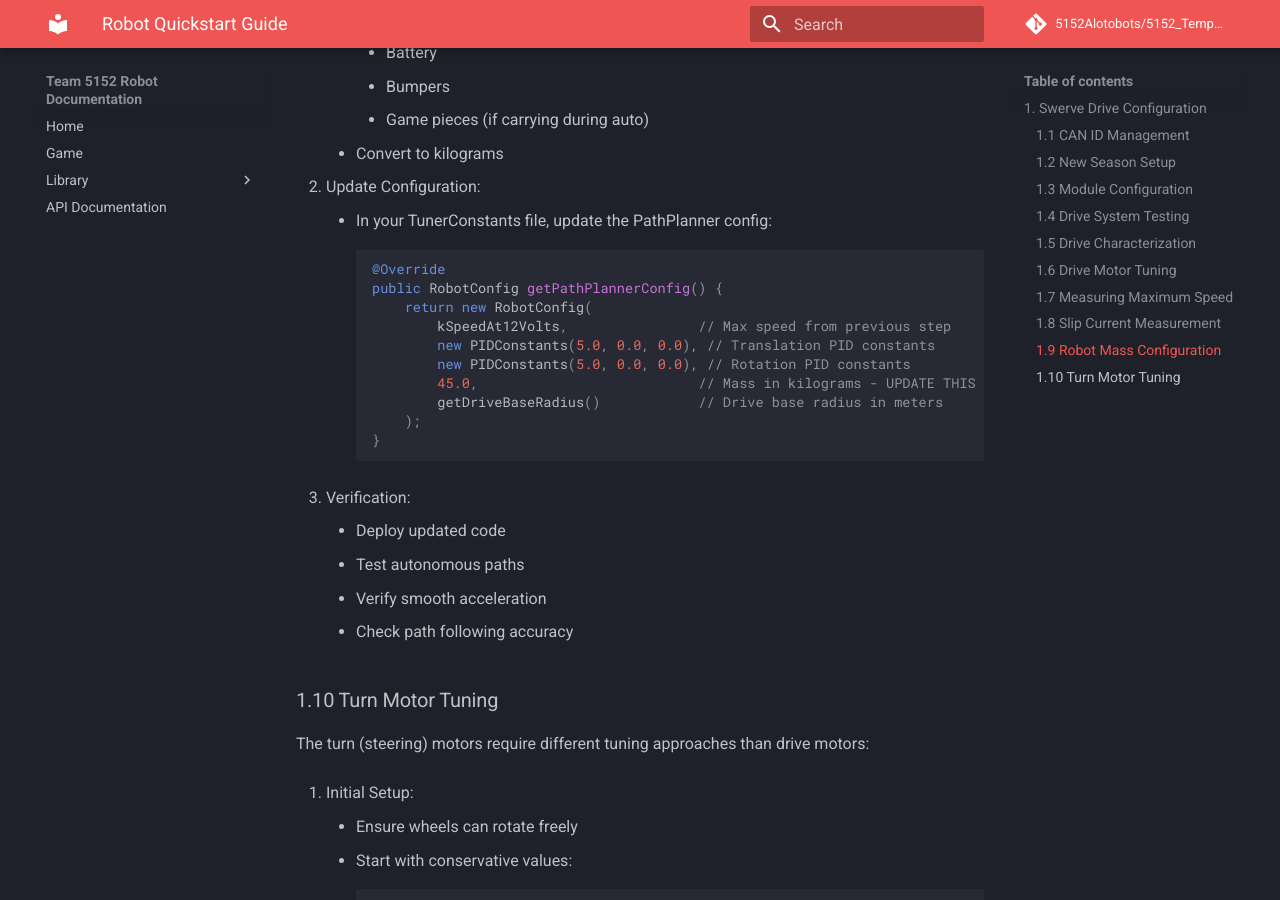
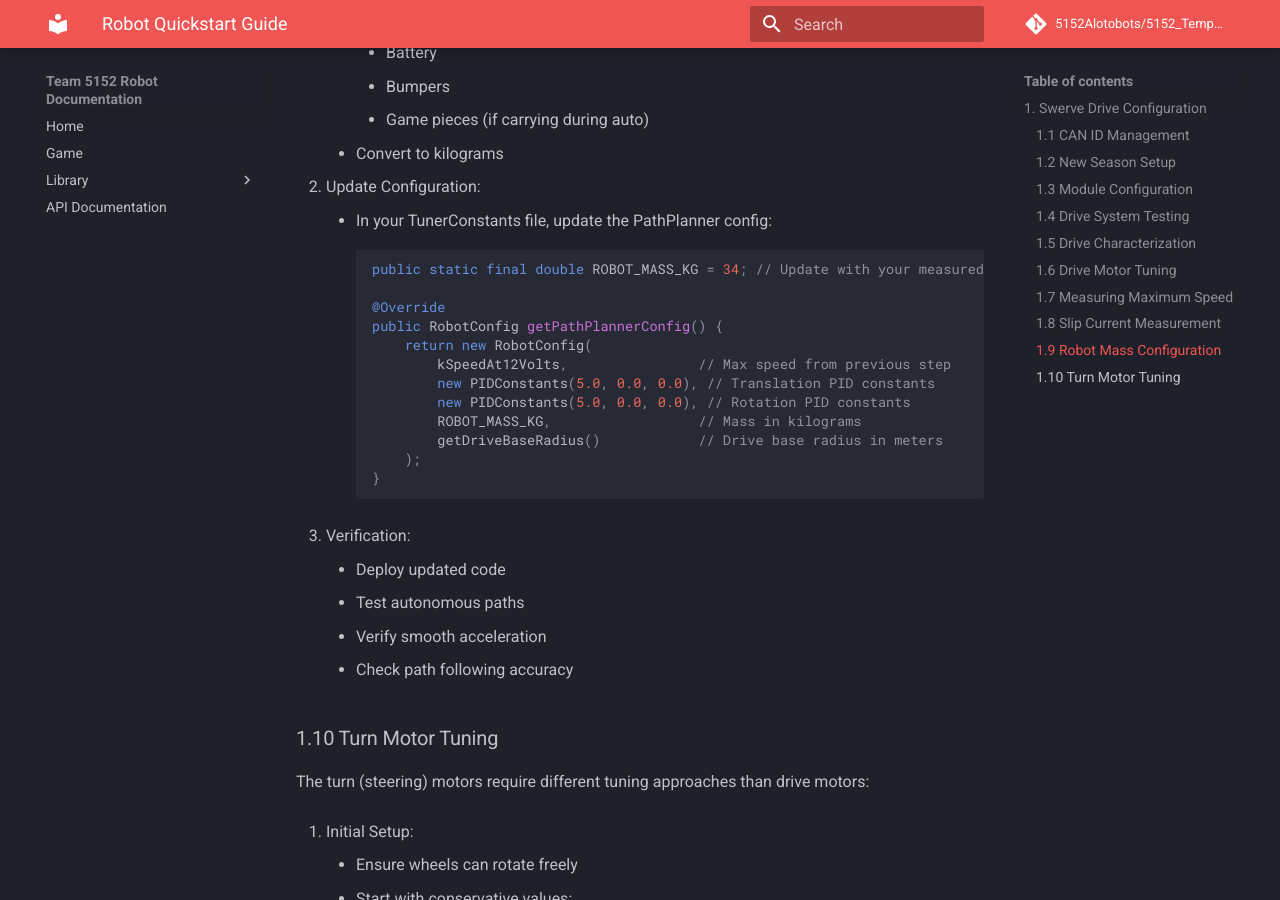
Before and after one commit to 5152Alotobots/5152_Template, an MkDocs documentation site: the page built from docs/mkdocs/docs/quickstart.md, in a window 1280 px wide and 900 px high, scrolled down 9137 px. Built offline with MkDocs 1.6.1 and Material for MkDocs 9.7.7, drawn with Linux system fonts in a browser that asks for light colours; comment, search, counter and statistics services are not loaded.

Commit message:
docs: Update PathPlanner config with named robot mass constant

````diff
--- a/docs/mkdocs/docs/quickstart.md
+++ b/docs/mkdocs/docs/quickstart.md
@@ -337,13 +337,15 @@ After setting up slip current limits, configure the robot's mass for PathPlanner
 2. Update Configuration:
     - In your TunerConstants file, update the PathPlanner config:
     ```java
+    public static final double ROBOT_MASS_KG = 34; // Update with your measured mass
+
     @Override
     public RobotConfig getPathPlannerConfig() {
         return new RobotConfig(
             kSpeedAt12Volts,                // Max speed from previous step
             new PIDConstants(5.0, 0.0, 0.0), // Translation PID constants
             new PIDConstants(5.0, 0.0, 0.0), // Rotation PID constants
-            45.0,                           // Mass in kilograms - UPDATE THIS VALUE
+            ROBOT_MASS_KG,                  // Mass in kilograms
             getDriveBaseRadius()            // Drive base radius in meters
         );
     }
````
